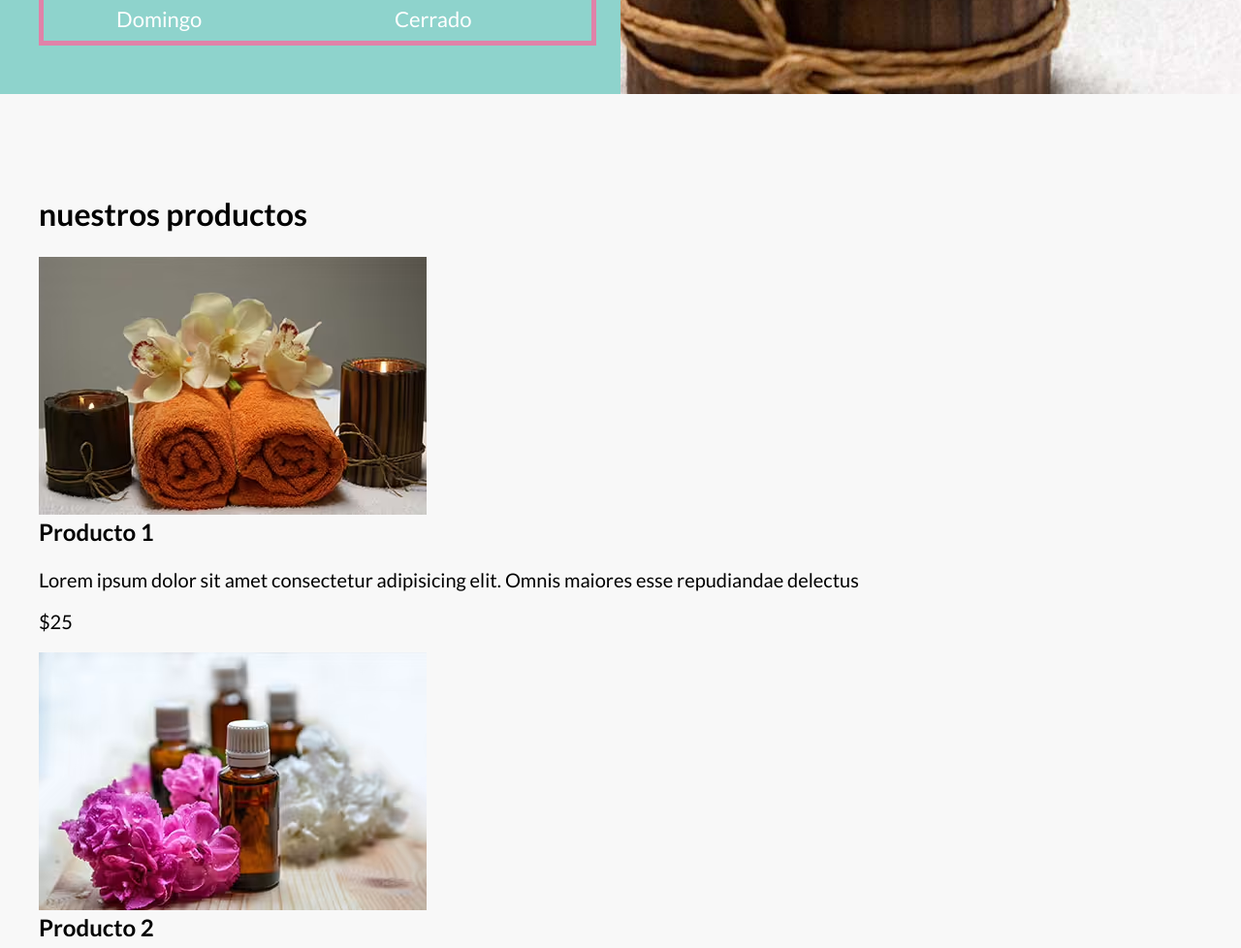
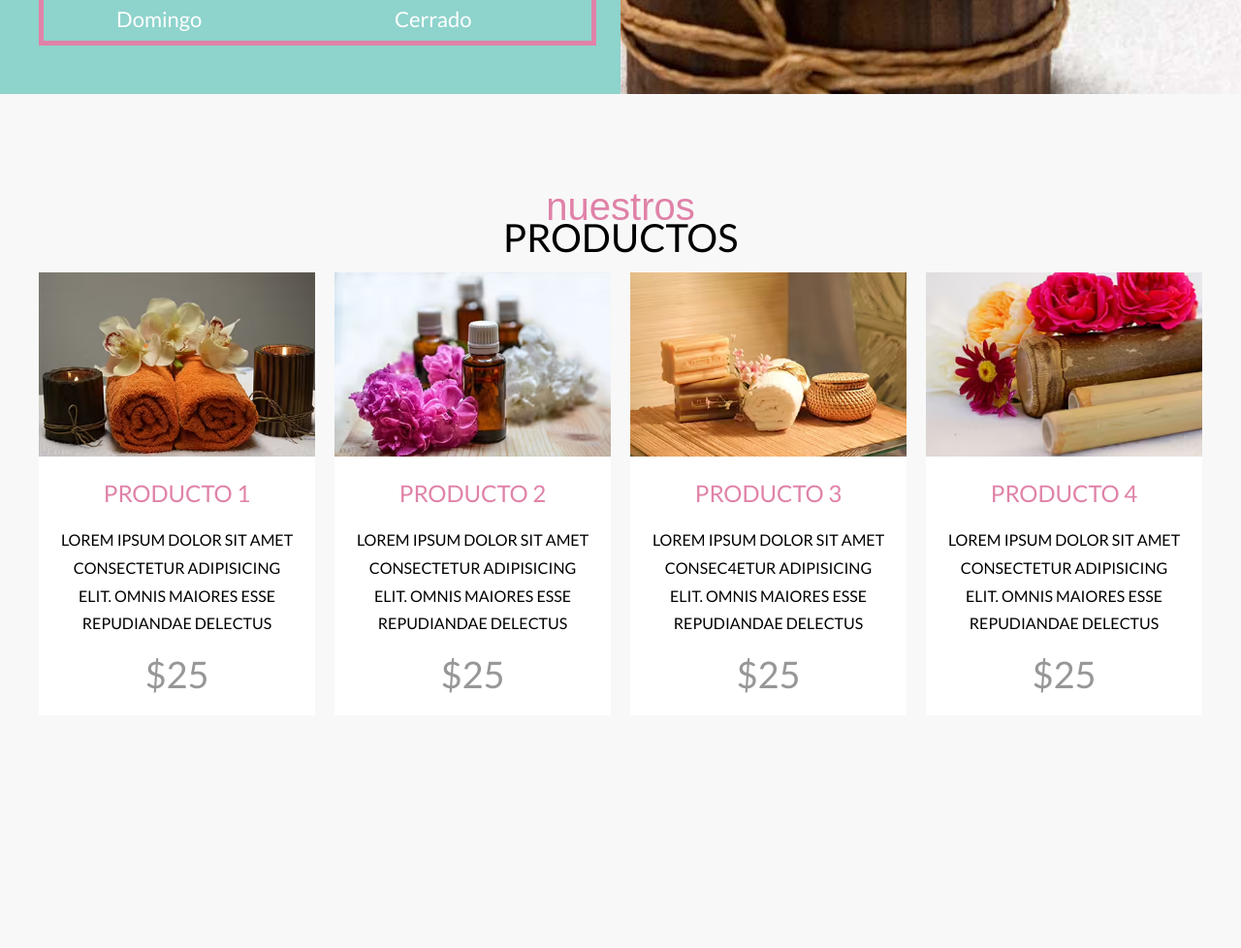
Before and after one commit to LuisMarioSolano/carolina-spa, a website: page index.html in a window 1280 px wide. Shown: the part 2634-3612 px from the top of the page at 97% size. After the commit the page ends 3452 px from the top, so only its background shows below. Drawn offline with Linux system fonts and the light colour scheme; a web font is replaced by a local one.

Commit message:
Style for .productos

```diff
--- a/index.html
+++ b/index.html
@@ -194,7 +194,9 @@
 
     <main class="productos contenedor seccion">
       <h2 class="productos__heading">nuestros <span>productos</span></h2>
+      <div class="productos__grid">
         <div class="producto">
+          <div class="producto__mask">
             <picture>
               <source srcset="build/img/producto_01.avif" type="image/avif" />
               <source srcset="build/img/producto_01.webp" type="image/webp" />
@@ -205,7 +207,7 @@
                 alt="imagen producto"
               />
             </picture>
-
+          </div>
           <div class="producto__contenido">
             <h3 class="producto__nombre">Producto 1</h3>
             <p class="producto__descripcion">
@@ -216,6 +218,7 @@
           </div>
         </div>
         <div class="producto">
+          <div class="producto__mask">
             <picture>
               <source srcset="build/img/producto_02.avif" type="image/avif" />
               <source srcset="build/img/producto_02.webp" type="image/webp" />
@@ -226,7 +229,7 @@
                 alt="imagen producto"
               />
             </picture>
-
+          </div>
           <div class="producto__contenido">
             <h3 class="producto__nombre">Producto 2</h3>
             <p class="producto__descripcion">
@@ -237,6 +240,7 @@
           </div>
         </div>
         <div class="producto">
+          <div class="producto__mask">
             <picture>
               <source srcset="build/img/producto_03.avif" type="image/avif" />
               <source srcset="build/img/producto_03.webp" type="image/webp" />
@@ -247,7 +251,7 @@
                 alt="imagen producto"
               />
             </picture>
-
+          </div>
           <div class="producto__contenido">
             <h3 class="producto__nombre">Producto 3</h3>
             <p class="producto__descripcion">
@@ -258,6 +262,7 @@
           </div>
         </div>
         <div class="producto">
+          <div class="producto__mask">
             <picture>
               <source srcset="build/img/producto_04.avif" type="image/avif" />
               <source srcset="build/img/producto_04.webp" type="image/webp" />
@@ -268,7 +273,7 @@
                 alt="imagen producto"
               />
             </picture>
-
+          </div>
           <div class="producto__contenido">
             <h3 class="producto__nombre">Producto 4</h3>
             <p class="producto__descripcion">
@@ -278,6 +283,7 @@
             <p class="producto__precio">$25</p>
           </div>
         </div>
+      </div>
     </main>
   </body>
 </html>
--- a/src/scss/ui/contenido/_index.scss
+++ b/src/scss/ui/contenido/_index.scss
@@ -1,3 +1,4 @@
 @forward 'bienvenida';
 @forward 'cards';
 @forward 'horarios';
+@forward 'productos';
--- /dev/null
+++ b/src/scss/ui/contenido/_productos.scss
@@ -0,0 +1,52 @@
+@use "base/variables" as v;
+@use "base/mixins" as m;
+
+.productos {
+  &__heading {
+    @include m.headingCursiva;
+  }
+  &__grid {
+    @include m.grid(1, 2rem);
+    @include m.tablet {
+      @include m.grid(2, 2rem);
+    }
+    @include m.desktop {
+      @include m.grid(4, 2rem);
+    }
+  }
+}
+
+.producto {
+  &__contenido {
+    background-color: v.$blanco;
+    padding: 2rem;
+  }
+  &__mask {
+    overflow: hidden;
+  }
+  &__imagen {
+    width: 100%;
+    transition-property: transform;
+    transition-duration: 300ms;
+    &:hover {
+      transform: scale(1.2);
+    }
+  }
+  &__nombre {
+    @include m.heading;
+    font-size: 2.4rem;
+    color: v.$secundario;
+  }
+  &__descripcion {
+    font-size: 1.6rem;
+    text-transform: uppercase;
+    line-height: 1.8;
+    text-align: center;
+  }
+  &__precio {
+    text-align: center;
+    color: v.$gris;
+    font-size: 3.8rem;
+    margin: 0;
+  }
+}
```
Also changed, not shown: build/css/app.css, 1 other file. Lines whose indentation alone changed are shown as unchanged.
